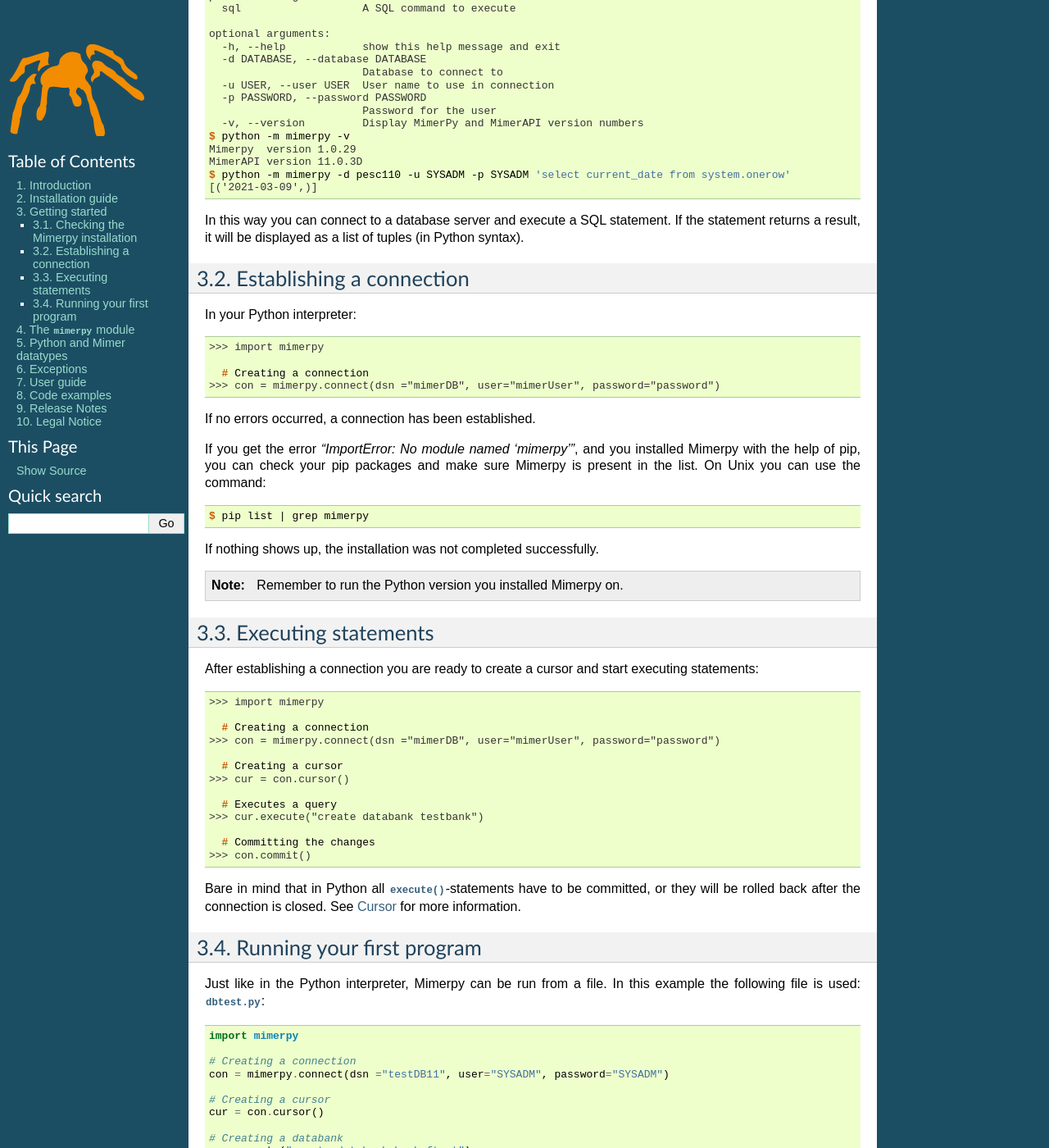
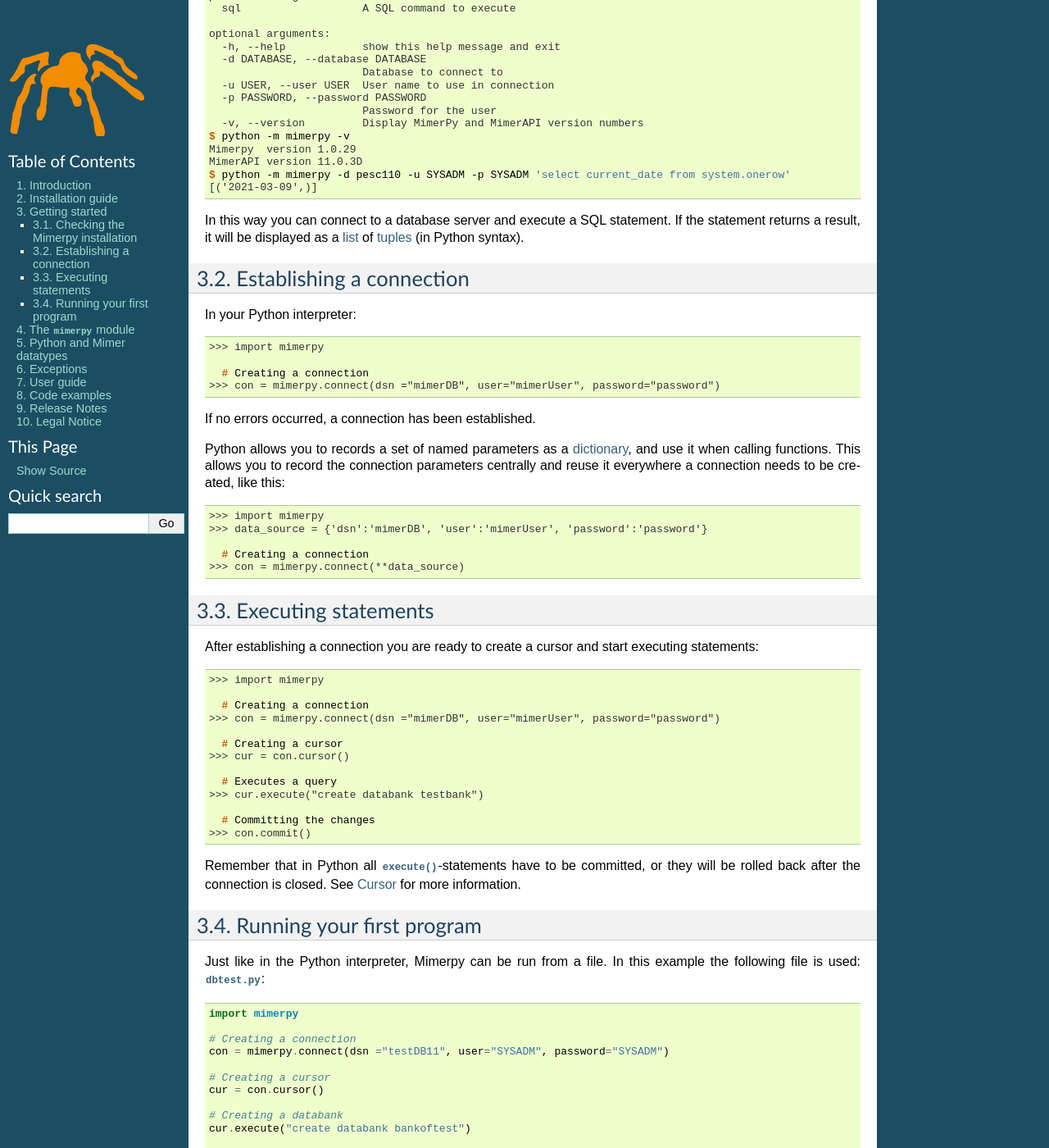
Before and after one commit to mimersql/MimerPy, a Sphinx documentation site: the page built from doc/gettingstarted.rst, in a window 1280 px wide and 1400 px high, scrolled down 517 px. Shown: the whole window at 82% size. Built offline with Sphinx 7.4.7, drawn with Linux system fonts in a browser that asks for light colours.

Commit message:
Described connection via dictionary. Added external links.

```diff
--- a/doc/gettingstarted.rst
+++ b/doc/gettingstarted.rst
@@ -65,21 +67,25 @@ In your Python interpreter:
 
 If no errors occurred, a connection has been established.
 
-If you get the error *"ImportError: No module named 'mimerpy'"*, and you installed
-Mimerpy with the help of pip, you can check your pip packages and make sure Mimerpy
-is present in the list. On Unix you can use the command:
+Python allows you to records a set of named parameters as a
+dictionary_, and use it when calling functions. This allows you to
+record the connection parameters centrally and reuse it everywhere a
+connection needs to be created, like this:
 
+.. _dictionary: https://docs.python.org/3/tutorial/datastructures.html#dictionaries
 .. code-block:: console
 
-  $ pip list | grep mimerpy
+    >>> import mimerpy
+    >>> data_source = {'dsn':'mimerDB', 'user':'mimerUser', 'password':'password'}
 
-If nothing shows up, the installation was not completed successfully.
+      # Creating a connection
+    >>> con = mimerpy.connect(**data_source)
 
-.. note:: Remember to run the Python version you installed Mimerpy on.
 
 Executing statements
 --------------------
-After establishing a connection you are ready to create a cursor and start executing statements:
+After establishing a connection you are ready to create a cursor and
+start executing statements:
 
 .. code-block:: console
 
@@ -97,9 +103,9 @@ After establishing a connection you are ready to create a cursor and start execu
     # Committing the changes
   >>> con.commit()
 
-Bare in mind that in Python all :meth:`execute`-statements have to be committed,
-or they will be rolled back after the connection is closed. See :ref:`cursorclass` for more
-information.
+Remember that in Python all :meth:`execute`-statements have to be
+committed, or they will be rolled back after the connection is
+closed. See :ref:`cursorclass` for more information.
 
 Running your first program
 ---------------------------
@@ -148,4 +154,5 @@ If we run dbtest.py we get:
   $ python3 dbtest.py
   Using Mimerpy is easy!
 
-For more examples visit :ref:`Code examples`. For help with MimerSQL query syntax visit :ref:`User guide`.
+For more examples visit :ref:`Code examples`. For help with MimerSQL
+query syntax visit :ref:`User guide`.
--- a/doc/installationguide.rst
+++ b/doc/installationguide.rst
@@ -80,6 +80,6 @@ Alternatively you can download the Python-dev package in any preferable way.
 
 The Mimer SQL C API is required.
 
-.. note:: The error “mimermicroapi.h: No such file or directory”, is caused by Mimer not being installed or a Mimer version older than 11.
+.. note:: The error “mimerapi.h: No such file or directory”, is caused by Mimer not being installed or a Mimer version older than 11.
 
 .. _Mimer developer site: http://developer.mimer.com
```
Also changed, not shown: other parts of doc/gettingstarted.rst (+3 -1 lines).
